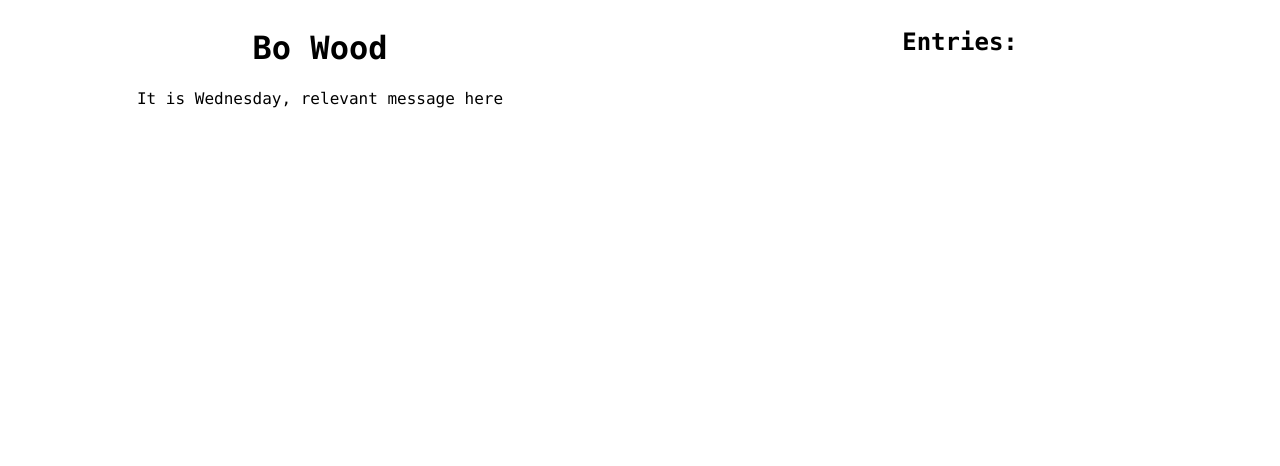
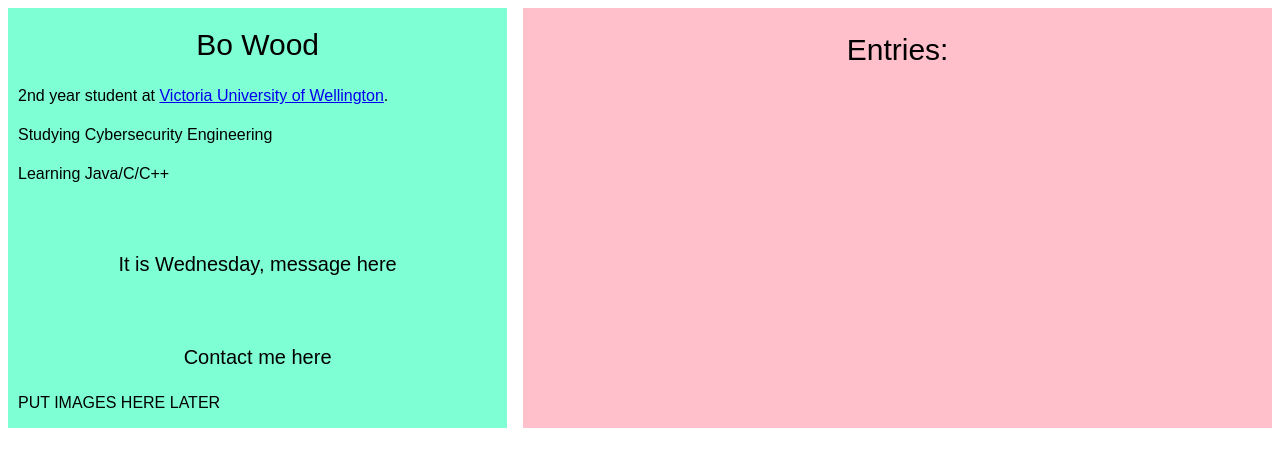
Before and after one commit to cicada-legs/cicada-web-demo, a plain HTML site: page index.html in a window 1280 px wide. Drawn offline with Linux system fonts and the light colour scheme.

Commit message:
adding text

```diff
--- a/assets/css/styles.css
+++ b/assets/css/styles.css
@@ -1,3 +1,24 @@
+html{
+    font-family: 'IBM Plex Sans', sans-serif;
+}
+
+p{
+    text-align: left;
+    padding-top: 5px;
+    padding-left: 10px;
+}
+
+h1, h2, h3{
+    font-weight: 300;
+    font-size: 30px;
+}
+
+h3{
+    font-weight: 200;
+    font-size: 20px;
+    padding-top: 50px;
+}
+
 .heading {
     text-align: center;
     font-family: Consolas, Menlo, Monaco, Lucida Console;
@@ -9,17 +30,16 @@
     gap: 1rem;
 }
 
-.col {
-    flex: 1;
+.col-left {
+    flex: 40%;
     text-align: center;
     float: left;
-    width: 50%;
-
-    font-family: Consolas, Menlo, Monaco, Lucida Console;
+    background-color: aquamarine;
 }
 
-.row::after {
-    content: "";
-    display: table;
-    clear: both;
+.col-right {
+    flex: 60%;
+    text-align: center;
+    float: left;
+    background-color: pink;
 }
--- a/index.html
+++ b/index.html
@@ -5,7 +5,7 @@
 <head>
     <meta charset="UTF-8">
     <meta name="view" content="width=device-width, initial-scale=1">
-    <link rel="stylesheet" href="assets/css/styles.css">
+    <link rel="stylesheet" type="text/css" href="assets/css/styles.css">
     <script type="text/javascript" src="assets/js/js-code.js"></script>
     <title>cicada-legs</title>
 </head>
@@ -15,12 +15,17 @@
 <body onload="displayTime()">
 
     <div class="col-container">
-        <div class="col">
+        <div class="col-left">
             <h1>Bo Wood</h1>
-            <p>It is <span id="time">time</span>, relevant message here</p>
+            <p>2nd year student at <a href="https://www.wgtn.ac.nz/">Victoria University of Wellington</a>.</p>
+            <p>Studying Cybersecurity Engineering</p>
+            <p>Learning Java/C/C++</p>
+            <h3>It is <span id="time" style="font-size: 20px;"></span>, message here</h3>
+            <h3>Contact me here</h3>
+            <p>PUT IMAGES HERE LATER</p>
         </div>
 
-        <div class="col">
+        <div class="col-right">
             <h2>Entries: </h2>
         </div>
     </div>
```
